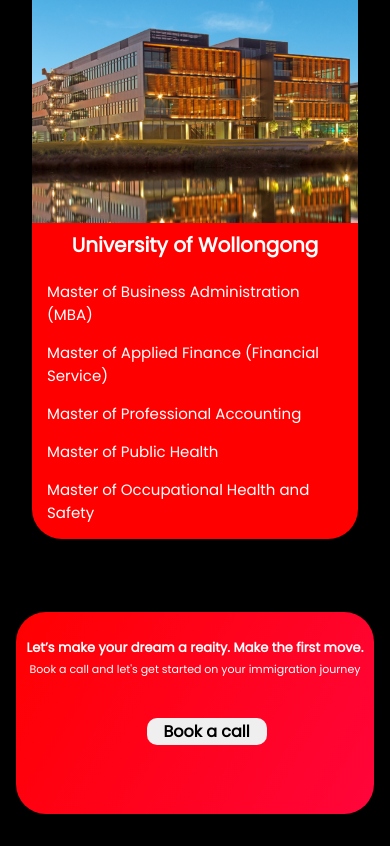
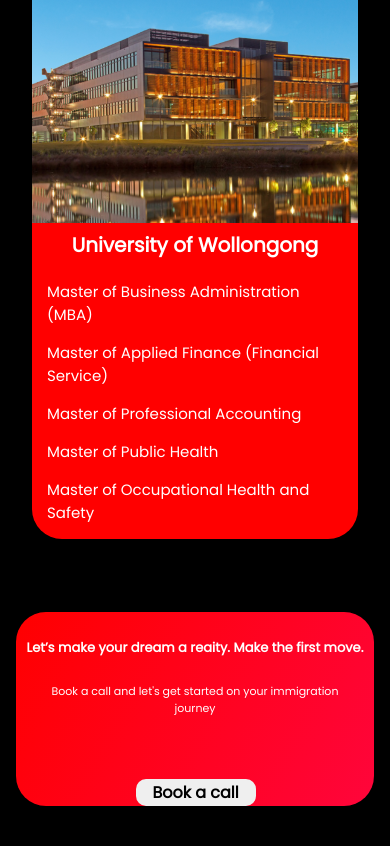
Before and after one commit to anirban-dec/studyf2s, a plain HTML site: page index.html in a window 390 px wide. Shown: the part 7610-8456 px from the top of the page. Drawn offline with nearby package versions, Linux system fonts and the light colour scheme.

Commit message:
Update style.css

```diff
--- a/style.css
+++ b/style.css
@@ -741,12 +741,13 @@ body {
   }
   .contactusad .contactusp2 {
     font-size: 11px;
-  }
+    margin: 2em;
+}
   .contactusad button {
     margin-left: 9em;
   }
   .contactusad {
-    height: 24vh;
+    height: auto;
   }
   .bookacall {
     display: block;
```
